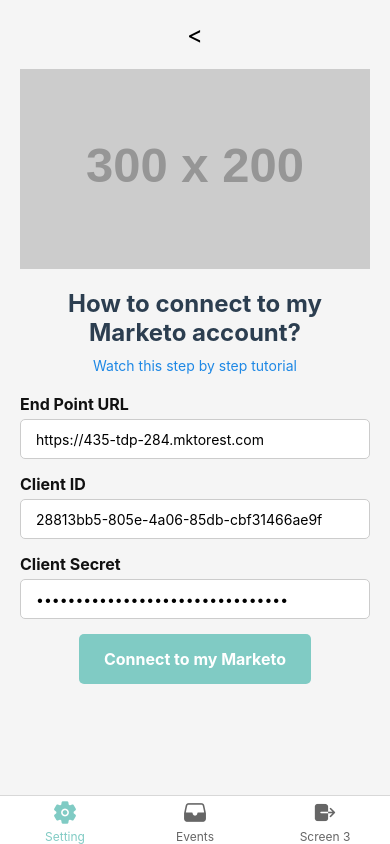
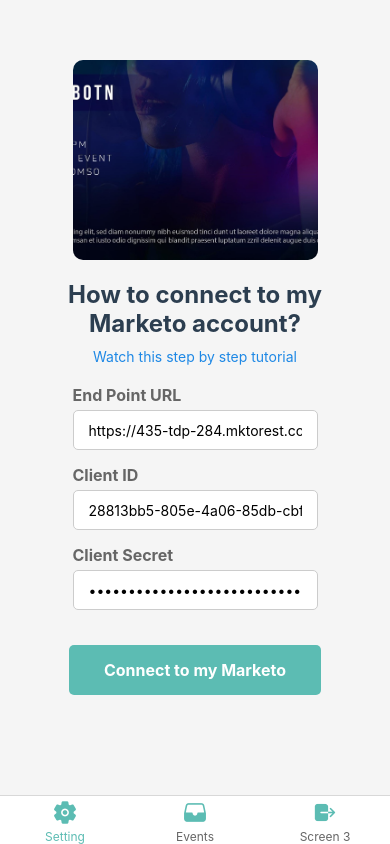
Before and after one commit to lokeshrao/EventHive, a React Native app: screen /AllEvents in a window 390 px wide. Built offline with nearby package versions, Linux system fonts and the light colour scheme.

Commit message:
Minor Ui Changes

```diff
--- a/screens/Event.tsx
+++ b/screens/Event.tsx
@@ -1,4 +1,4 @@
-import React, { useState, useEffect } from 'react';
+import React, { useState, useEffect, useCallback } from 'react';
 import {
   StyleSheet,
   Text,
@@ -13,32 +13,37 @@
 } from 'react-native';
 import { fetchEventAndUsersData } from '../utils/eventApi'; // Adjust the path according to your file structure
 import StorageHelper from '../utils/storageHelper'; // Adjust the path to your storageHelper.js file
-import { useNavigation } from '@react-navigation/native';
+import { useFocusEffect, useNavigation } from '@react-navigation/native';
 import mydb from '../database/mydb';
+import eventImage from '../assets/event.jpg'
 
 const Events: React.FC = () => {
   const [isAddingEvent, setIsAddingEvent] = useState(false);
   const [eventName, setEventName] = useState('');
   const [events, setEvents] = useState<any[]>([]); // Adjust type as per your event data structure
   const [token, setToken] = useState<string>('');
-  const [isButtonDisabled, setIsButtonDisabled] = useState(false);
   const [loading, setLoading] = useState(false);
   const [message, setMessage] = useState('');
   const navigation = useNavigation();
 
-  useEffect(() => {
   const checkToken = async () => {
+    setMessage("Loading")
     setLoading(true);
     const storedToken = await StorageHelper.getItem('token');
     if (storedToken) {
       setToken(storedToken);
-        setIsButtonDisabled(true);
     }
     setLoading(false);
+  };
+
+  useCallback(()=>{
     fetchEvents();
-    };
+  },[])
+  useFocusEffect(
+    useCallback(() => {
       checkToken();
-  }, []);
+    }, [])
+  );
 
   const handleAddEvent = async () => {
     if (!eventName) {
@@ -150,7 +155,7 @@
         ) : (
           <View style={styles.videoContainer}>
             <Image
-              source={{ uri: 'https://via.placeholder.com/150' }}
+              source={eventImage}
               style={styles.videoThumbnail}
             />
             <Text style={styles.videoTitle}>How to add an event?</Text>
@@ -182,7 +187,7 @@
   },
   sidebar: {
     flex: 1,
-    backgroundColor: '#80CBC4',
+    backgroundColor: '#5cbcb3',
     paddingHorizontal: 10,
     paddingVertical: 30,
     justifyContent: 'space-between',
@@ -215,7 +220,8 @@
   eventItem: {
     marginBottom: 10,
     borderRadius: 5,
-    paddingHorizontal: 25,
+    paddingStart: 10,
+    paddingEnd:10,
     paddingVertical: 10,
     width: '100%',
     position: 'relative',
@@ -233,24 +239,25 @@
     borderRadius: 5,
   },
   eventName: {
-    fontSize: 18,
+    fontSize: 17,
     fontWeight: 'bold',
     marginBottom: 5,
-    color: '#fff',
+    color: '#edf8f7',
   },
   eventDetails: {
+    marginTop:10,
     flexDirection: 'row',
     justifyContent: 'space-between',
     alignItems: 'center',
   },
   eventDate: {
-    fontSize: 16,
+    fontSize: 14,
     marginBottom: 5,
-    color: '#fff',
+    color: '#edf8f7',
   },
   eventMembers: {
     fontSize: 14,
-    color: '#fff',
+    color: '#edf8f7',
   },
   addButtonContainer: {
     marginBottom: 20,
@@ -259,7 +266,7 @@
   button: {
     paddingVertical: 10,
     paddingHorizontal: 20,
-    backgroundColor: '#FFCC80',
+    backgroundColor: '#ffb84d',
     borderRadius: 5,
     alignItems: 'center',
   },
@@ -271,11 +278,13 @@
   },
   videoContainer: {
     alignItems: 'center',
+    marginTop: -200,
   },
   videoThumbnail: {
     width: 300,
     height: 200,
     marginBottom: 10,
+    borderRadius:10
   },
   videoTitle: {
     fontSize: 18,
@@ -289,8 +298,9 @@
   addEventContainer: {
     justifyContent: 'center',
     width: '100%',
-    backgroundColor: 'rgba(0, 0, 0, 0.05)',
+    backgroundColor: 'rgba(0, 0, 0, 0.02)',
     marginTop: -200,
+    borderRadius:10,
     padding: 20,
   },
   modalContainer: {
@@ -313,7 +323,7 @@
     addEventButton: {
       paddingVertical: 10,
       paddingHorizontal: 20,
-      backgroundColor: '#FFCC80',
+      backgroundColor: '#ffb84d',
       borderRadius: 5,
       alignSelf: 'center',
       alignItems: 'center',
@@ -331,25 +341,26 @@
     eventIdHeading: {
       alignSelf: 'flex-start',
       padding: 5,
+      color:'gray'
     },
     input: {
       width: '100%',
       height: 40,
-      borderColor: '#666666',
+      borderColor: '#ccc',
       borderWidth: 1,
       borderRadius: 5,
       paddingHorizontal: 10,
       marginBottom: 10,
     },
     troubleshootingText: {
-      marginTop: 20,
+      marginTop: 50,
       fontWeight: 'bold',
-      fontSize: 18,
-      color: 'green',
+      fontSize: 30,
+      color: '#5cbcb3',
     },
     troubleshootingText2: {
       marginTop: 5,
-      color: 'blue',
+      color: 'gray',
     },
   });
 
--- a/screens/EventUsers.tsx
+++ b/screens/EventUsers.tsx
@@ -15,6 +15,8 @@
 import StorageHelper from '../utils/storageHelper';
 import { changeUserStatus } from '../utils/mapToEvent';
 import mydb from '../database/mydb';
+import { Ionicons } from '@expo/vector-icons';
+
 
 interface Props {
   route: {
@@ -254,14 +256,13 @@
   return (
     <View style={styles.container}>
       <View style={styles.leftPanel}>
-        <TouchableOpacity onPress={() => navigation.goBack()}>
-          <Text style={styles.eventName}>{eventData.name}</Text>
-        </TouchableOpacity>
-
-        {/* Search Input */}
+      <TouchableOpacity onPress={() => navigation.goBack()} style={styles.button}>
+      <Ionicons name="arrow-back-sharp" size={20} color="#000" style={styles.icon} />
+      <Text style={styles.eventName}>{eventData.name}</Text>
+    </TouchableOpacity>
         <TextInput
           style={styles.searchInput}
-          placeholder="Search users..."
+          placeholder="Search user"
           value={searchQuery}
           onChangeText={handleSearch}
         />
@@ -413,13 +414,25 @@
     padding: 20,
   },
   rightPanel: {
-    flex: 2,
+    flex: 1.7,
     justifyContent: 'center',
     alignItems: 'center',
     padding: 20,
   },
+  button: {
+    flexDirection: 'row',
+    alignItems: 'center',
+    paddingEnd: 10,
+    paddingVertical:10,
+    borderRadius: 5,
+  },
+  icon: {
+    marginRight: 10,
+    color:'white',
+    marginBottom: 20,
+  },
   eventName: {
-    fontSize: 24,
+    fontSize: 18,
     fontWeight: 'bold',
     color: '#fff',
     marginBottom: 20,
@@ -473,15 +486,16 @@
   },
 
   userDetailsContainer: {
-    padding: 10,
-    backgroundColor: '#ffffff',
+    padding: 20,
+    backgroundColor: 'rgba(0, 0, 0, 0.02)',
     borderRadius: 10,
+    marginTop:-200,
     width: '100%',
   },
   userDetailsTitle: {
     fontSize: 18,
     fontWeight: 'bold',
-    marginBottom: 10,
+    marginBottom: 20,
     textAlign: 'center',
   },
   userDetailRow: {
@@ -491,7 +505,7 @@
   },
   label: {
     fontWeight: 'bold',
-    width: 120, // Adjust as necessary
+    width: 130,
   },
   value: {
     flex: 1,
@@ -554,17 +568,19 @@
     alignItems: 'center',
   },
 
-  // Search Input
   searchInput: {
     height: 40,
-    borderColor: 'gray',
-    borderWidth: 1,
+    borderColor: '#ccc',
+    borderWidth: 0,
     paddingHorizontal: 10,
     marginBottom: 10,
-    backgroundColor: '#fff',
+    borderRadius:10,
+    backgroundColor: '#dbf0ee',
   },
   sectionHeader: {
-    backgroundColor: '#f0f0f0',
+    backgroundColor: '#5cbcb3',
+    borderTopLeftRadius:10,
+    borderTopRightRadius:10,
     paddingVertical: 8,
     paddingHorizontal: 20,
     fontWeight: 'bold',
--- a/screens/Setting.tsx
+++ b/screens/Setting.tsx
@@ -1,8 +1,10 @@
 // Inside Setting component (./screens/Setting.js)
-import React, { useState } from 'react';
+import React, { useCallback, useEffect, useState } from 'react';
 import { View, Text, TextInput, TouchableOpacity, StyleSheet, Image, ScrollView, ActivityIndicator, Modal } from 'react-native';
 import { getToken } from '../utils/authApi';
 import StorageHelper from '../utils/storageHelper';
+import videoThumbnail from '../assets/4163020.jpg';
+import { useFocusEffect } from '@react-navigation/native';
 
 interface SettingProps {
   onTokenUpdate: () => void; // Define onTokenUpdate prop as a function that returns void
@@ -16,6 +18,19 @@
   const [message, setMessage] = useState<string>('');
   const [isButtonDisabled, setIsButtonDisabled] = useState<boolean>(false);
 
+  const checkToken = async () => {
+    setMessage("Loading")
+    setShowLoadingDialog(true);
+    const storedToken = await StorageHelper.isTokenValid();
+    setIsButtonDisabled(storedToken)
+    setShowLoadingDialog(false);
+  };
+
+  useFocusEffect(
+    useCallback(() => {
+      checkToken();
+    }, [])
+  );
   const handleConnect = async () => {
     if (!endPointUrl || !clientId || !clientSecret) {
       setMessage('All fields are required');
@@ -44,7 +59,6 @@
 
   return (
     <ScrollView contentContainerStyle={styles.container}>
-      {/* Modal and other UI components */}
       <Modal
         animationType="fade"
         transparent={true}
@@ -60,11 +74,9 @@
       </Modal>
 
       <>
-        <TouchableOpacity onPress={() => { /* Handle back navigation */ }}>
-          <Text style={styles.backButton}>{'<'}</Text>
-        </TouchableOpacity>
-        {/* Your existing UI components */}
-        <Image source={{ uri: 'https://via.placeholder.com/300x200' }} style={styles.videoThumbnail} />
+        <View style={{marginTop:40}}>
+        </View>
+        <Image source={videoThumbnail} style={styles.videoThumbnail} />
         <Text style={styles.title}>How to connect to my Marketo account?</Text>
         <Text style={styles.subtitle}>Watch this step by step tutorial</Text>
         <View style={styles.inputContainer}>
@@ -92,9 +104,15 @@
             secureTextEntry
           />
         </View>
-        <TouchableOpacity onPress={handleConnect} style={styles.button} disabled={isButtonDisabled}>
+        <View style={styles.container}>
+      {isButtonDisabled ? (
+        <Text style={styles.connectedText}>Connected</Text>
+      ) : (
+        <TouchableOpacity onPress={handleConnect} style={styles.button}>
           <Text style={styles.buttonText}>Connect to my Marketo</Text>
         </TouchableOpacity>
+      )}
+    </View>
       </>
     </ScrollView>
   );
@@ -112,6 +130,7 @@
     justifyContent: 'center',
     alignItems: 'center',
     backgroundColor: 'rgba(0, 0, 0, 0.5)',
+    borderRadius:10
   },
   loadingDialog: {
     backgroundColor: '#FFFFFF',
@@ -130,9 +149,10 @@
     color: '#000',
   },
   videoThumbnail: {
-    width: '100%',
+    width: '70%',
     height: 200,
     marginBottom: 20,
+    borderRadius:10
   },
   title: {
     fontSize: 24,
@@ -150,13 +170,13 @@
   inputContainer: {
     marginBottom: 15,
     marginHorizontal: 20,
-    width: '100%',
+    width: '70%',
   },
   inputHeading: {
     marginBottom: 5,
     fontSize: 16,
     fontWeight: 'bold',
-    color: '#111',
+    color: '#666666',
   },
   input: {
     width: '100%',
@@ -169,9 +189,9 @@
     backgroundColor: '#fff',
   },
   button: {
-    backgroundColor: '#80CBC4',
+    backgroundColor: '#5cbcb3',
     paddingVertical: 15,
-    paddingHorizontal: 25,
+    paddingHorizontal: 35,
     borderRadius: 5,
     alignItems: 'center',
     width: 'auto',
@@ -188,6 +208,15 @@
     textAlign: 'center',
     marginTop: 10,
   },
+  connectedText: {
+    fontSize: 16,
+    fontWeight:'bold',
+    color: 'green',
+    backgroundColor:'#dbf0ee',
+    paddingVertical: 15,
+    paddingHorizontal: 35,
+    borderRadius: 5,
+  },
 });
 
 export default Setting;
--- a/tabNavigator.tsx
+++ b/tabNavigator.tsx
@@ -23,7 +23,6 @@
 
 const TabNavigator = () => {
   const [checkingToken, setCheckingToken] = useState(true);
-  const [validToken, setValidToken] = useState(false);
   const [initialRoute, setInitialRoute] = useState('Setting'); // Default initial route is 'Setting'
   const navigation = useNavigation();
 
@@ -34,7 +33,6 @@
   const shouldNavigate = async () => {
     try {
       const tokenValid = await StorageHelper.isTokenValid();
-      setValidToken(tokenValid);
       setInitialRoute(tokenValid ? 'Events' : 'Setting');
       if (!tokenValid) {
         Alert.alert('Session is expired, please log in again', '', [
@@ -53,8 +51,9 @@
   };
 
   const handleTabPress = async (routeName: string) => {
-    console.log(routeName + validToken)
-    if (routeName === 'Events' && !validToken) {
+    const tokenValid = await StorageHelper.isTokenValid();
+    console.log(routeName +"  IsToken Valid :  "+ tokenValid)
+    if (routeName === 'Events' && !tokenValid) {
       Alert.alert('Session is expired, please log in again', '', [
         {
           text: 'OK',
@@ -79,7 +78,7 @@
     <Tab.Navigator
       initialRouteName={initialRoute}
       screenOptions={{
-        tabBarActiveTintColor: '#80CBC4',
+        tabBarActiveTintColor: '#5cbcb3',
         tabBarInactiveTintColor: '#666666',
         tabBarLabelStyle: { fontSize: 12 },
         tabBarStyle: { display: 'flex' },
@@ -92,7 +91,7 @@
           tabBarLabel: 'Setting',
           headerShown: false,
           tabBarIcon: ({ focused, color, size }) => (
-            <Ionicons name="settings" color={focused ? color : '#666666'} size={size} />
+            <Ionicons name="settings" color={focused ? color : '#5cbcb3'} size={size} />
           ),
         }}
         listeners={{ tabPress: () => handleTabPress('Setting') }}
@@ -104,7 +103,7 @@
           tabBarLabel: 'Events',
           headerShown: false,
           tabBarIcon: ({ focused, color, size }) => (
-            <Ionicons name="file-tray" color={focused ? color : '#666666'} size={size} />
+            <Ionicons name="file-tray" color={focused ? color : '#5cbcb3'} size={size} />
           ),
         }}
         listeners={{ tabPress: () => handleTabPress('Events') }}
@@ -116,7 +115,7 @@
           tabBarLabel: 'Screen 3',
           headerShown: false,
           tabBarIcon: ({ focused, color, size }) => (
-            <Ionicons name="log-out" color={focused ? color : '#666666'} size={size} />
+            <Ionicons name="log-out" color={focused ? color : '#5cbcb3'} size={size} />
           ),
         }}
         listeners={{ tabPress: () => handleTabPress('Screen3') }}
```
Also changed, not shown: assets/4163020.jpg (added), assets/event.jpg (added). Lines whose indentation alone changed are shown as unchanged.
